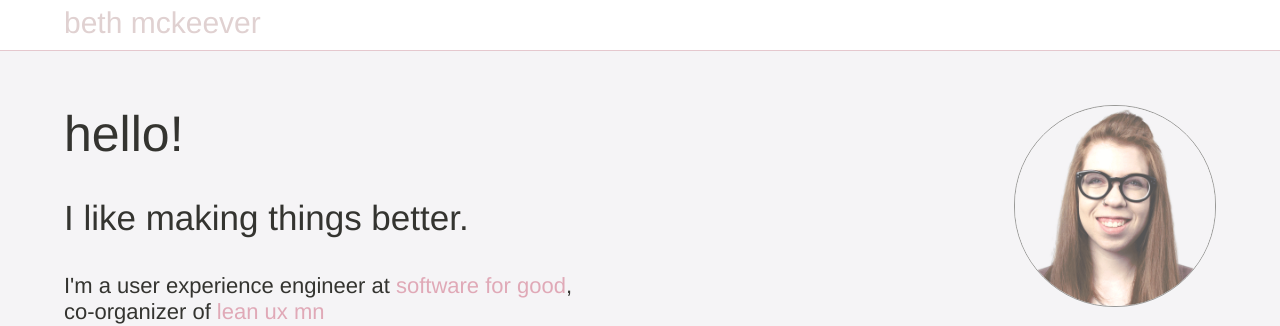
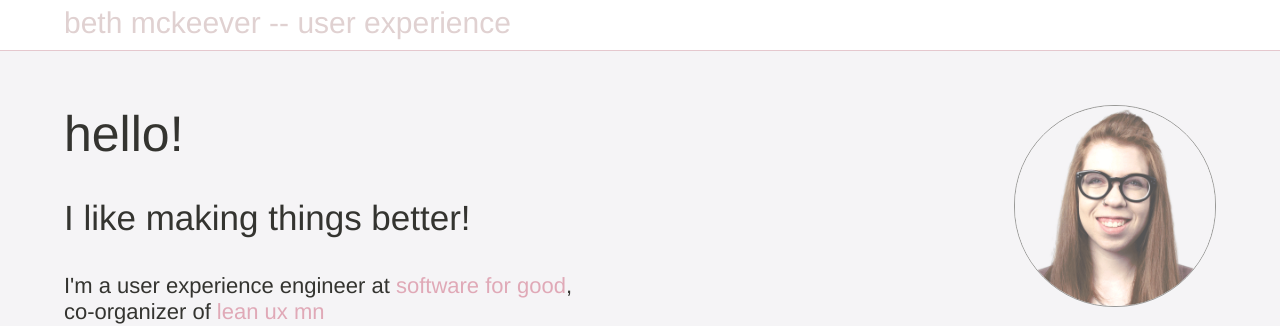
Before and after one commit to linoleumtile/linoleumtile.github.io, a Jekyll site: the page built from index.html, in a window 1280 px wide. Shown: the top 326 px of the page. Built offline with Jekyll 4.4.1, drawn with Linux system fonts in a browser that asks for light colours; nearby versions of some CDN libraries; some web fonts are replaced; Markdown is read by kramdown in place of the engine named in the settings; comment, search, counter and statistics services are not loaded.

Commit message:
added a couple of words

```diff
--- a/_includes/intro.html
+++ b/_includes/intro.html
@@ -5,7 +5,7 @@
 <img src="../img/beth-mckeever.png" alt="beth mckeever" class="intro-img right" />
 <h2 class="slideDown animate">hello!</h2>
 	<div class="intro-p">
-		<p class="lead">I like making things better.</p>
+		<p class="lead">I like making things better!</p>
 		<p>I'm a user experience engineer at <a href="http://www.softwareforgood.com">software for good</a>, <br />
 		co-organizer of <a href="http://www.meetup.com/leanuxmn/">lean ux mn</a> <br />
 		and I <a href="https://speakerdeck.com/linoleumtile">speak to groups</a> about lean ux, process and culture.</p>
--- a/_layouts/default.html
+++ b/_layouts/default.html
@@ -22,7 +22,7 @@
     <body>
         <div class="header">
             <div class="name">
-                <h1>beth mckeever</h1>
+                <h1>beth mckeever -- user experience</h1>
             </div>
         </div>
       <div class="site">
```
